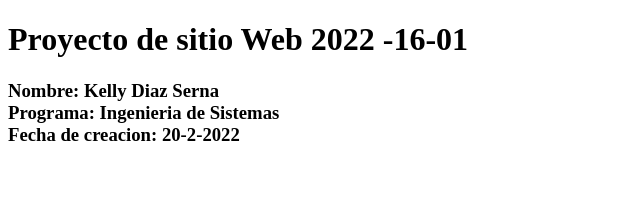
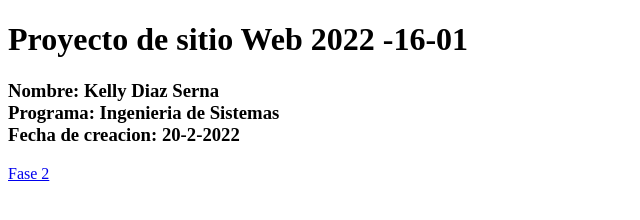
Before and after one commit to kellydiazserna/DSW-KellyDiaz, a plain HTML site: page index.html in a window 1280 px wide. Shown: the full height of the page, 0-640 px from the left. Drawn offline with Linux system fonts and the light colour scheme.

Commit message:
Update index.html

```diff
--- a/index.html
+++ b/index.html
@@ -13,6 +13,6 @@
         Fecha de creacion: 20-2-2022 <br>
     </h3>
 
-    <a href="fase2/design.html" Fase 2 ></a>
+    <a href="fase2/design.html"> Fase 2 </a>
 </body>
 </html>
```
